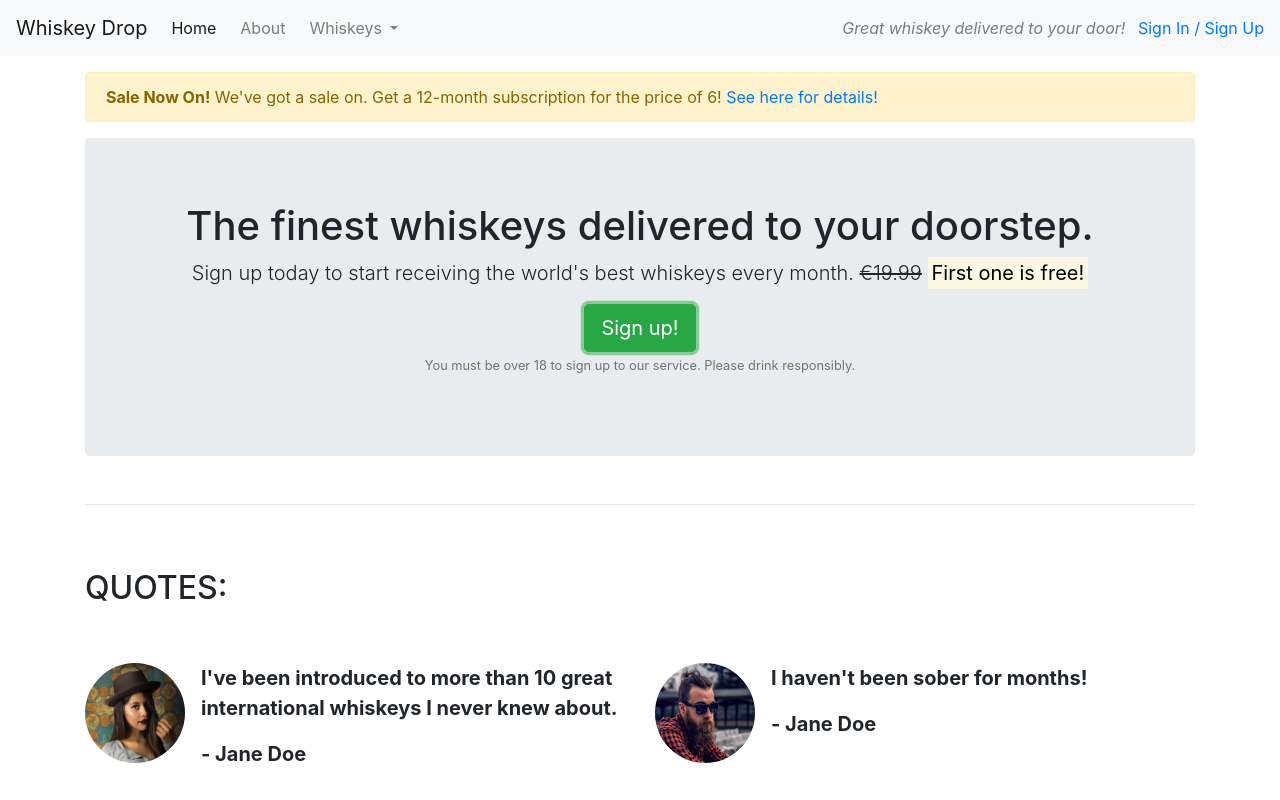
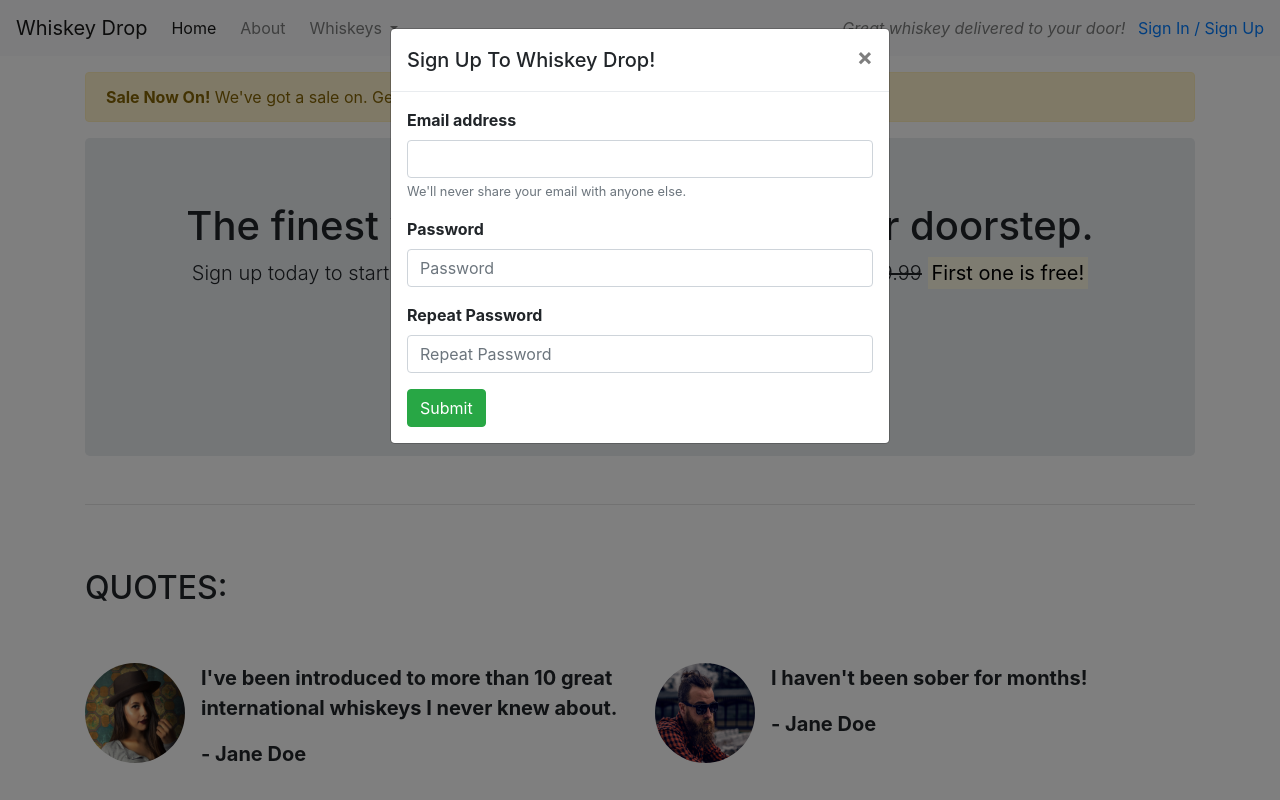
Before and after one commit to KimTroop89/bootstrap, a plain HTML site: page index.html in a window 1280 px wide. Both pictures are taken after a click on the button "Sign up!". Shown: the top 800 px of the page. Drawn offline with nearby package versions, Linux system fonts and the light colour scheme.

Commit message:
Javascript component part 2

```diff
--- a/index.html
+++ b/index.html
@@ -64,7 +64,7 @@
                     <s class="d-none d-sm-inline">€19.99</s>
                     <span class="d-inline d-sm-none"><br></span>
                     <strong><mark>First one is free!</mark</strong></p>
-                    <button class="btn btn-success btn-lg">Sign up!</button>
+                    <button class="btn btn-success btn-lg" data-toggle="modal" data-target="#signUpModal">Sign up!</button>
                     <p class="text-muted"><small>You must be over 18 to sign up to our service. Please drink responsibly.</small></p>
                 </section>
             </div>
@@ -179,6 +179,40 @@
 
         <!-- /.favourites -->
     </article>
+
+    <div class="modal" tabindex="-1" role="dialog" id="signUpModal">
+  <div class="modal-dialog" role="document">
+    <div class="modal-content">
+      <div class="modal-header">
+        <h5 class="modal-title">Sign Up To Whiskey Drop!</h5>
+        <button type="button" class="close" data-dismiss="modal" aria-label="Close">
+          <span aria-hidden="true">&times;</span>
+        </button>
+      </div>
+      <div class="modal-body">
+            <form>
+                <div class="form-group">
+                    <label for="exampleInputEmail1">Email address</label>
+                    <input type="email" class="form-control" id="exampleInputEmail1" aria-describedby="emailHelp">
+                    <small id="emailHelp" class="form-text text-muted">We'll never share your email with anyone else.</small>
+                    </div>
+
+                    <div class="form-group">
+                        <label for="password">Password</label>
+                        <input type="password" class="form-control" id="password" placeholder="Password">
+                    </div>
+                    <div class="form-group">
+                        <label for="repeatPassword">Repeat Password</label>
+                        <input type="password" class="form-control" id="repeatPassword" placeholder="Repeat Password">
+                    </div>
+
+                    <button type="submit" class="btn btn-success">Submit</button>
+            </form>
+      </div>
+          </div>
+  </div>
+</div>
+
 <script src="https://code.jquery.com/jquery-3.4.1.slim.min.js" integrity="sha384-J6qa4849blE2+poT4WnyKhv5vZF5SrPo0iEjwBvKU7imGFAV0wwj1yYfoRSJoZ+n" crossorigin="anonymous"></script>
 <script src="https://cdn.jsdelivr.net/npm/popper.js@1.16.0/dist/umd/popper.min.js" integrity="sha384-Q6E9RHvbIyZFJoft+2mJbHaEWldlvI9IOYy5n3zV9zzTtmI3UksdQRVvoxMfooAo" crossorigin="anonymous"></script>
 <script src="https://stackpath.bootstrapcdn.com/bootstrap/4.4.1/js/bootstrap.min.js" integrity="sha384-wfSDF2E50Y2D1uUdj0O3uMBJnjuUD4Ih7YwaYd1iqfktj0Uod8GCExl3Og8ifwB6" crossorigin="anonymous"></script>
```
